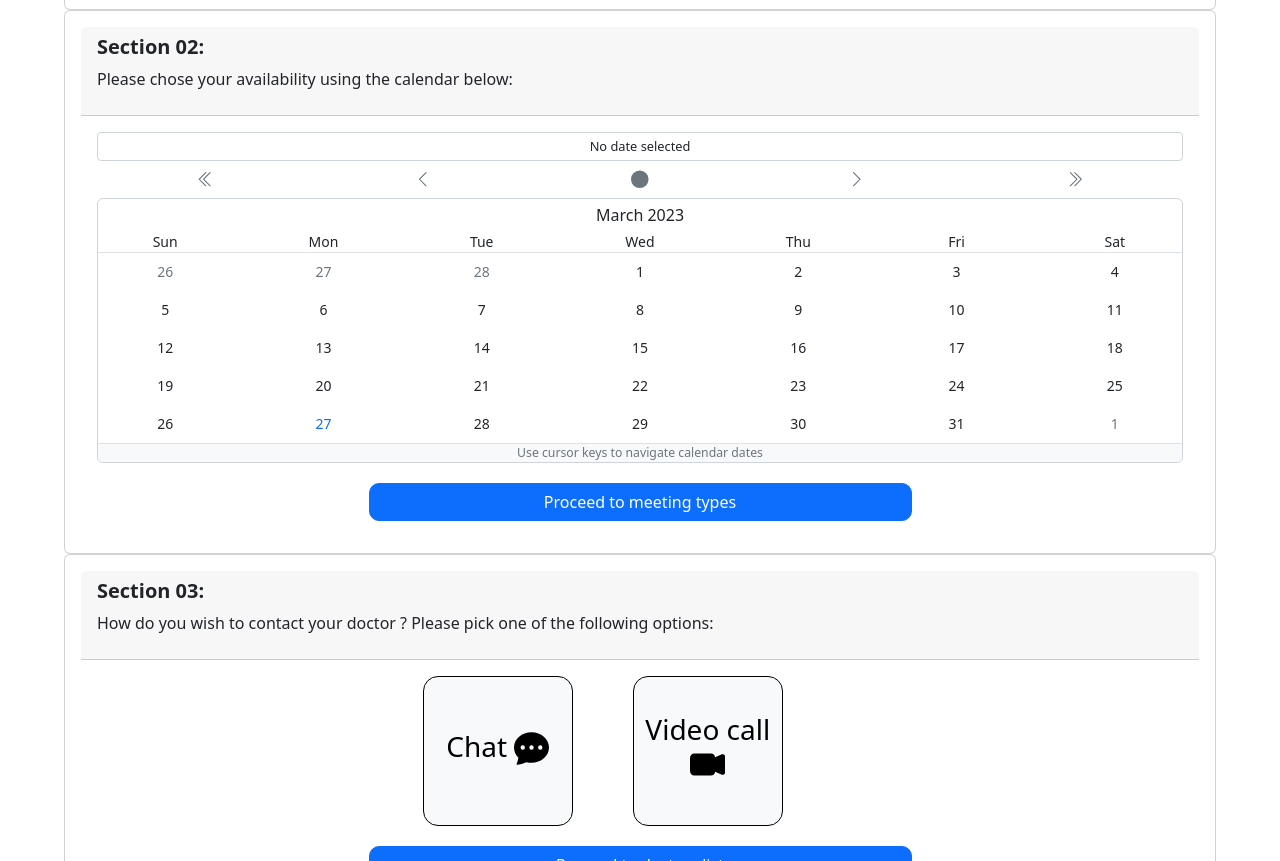
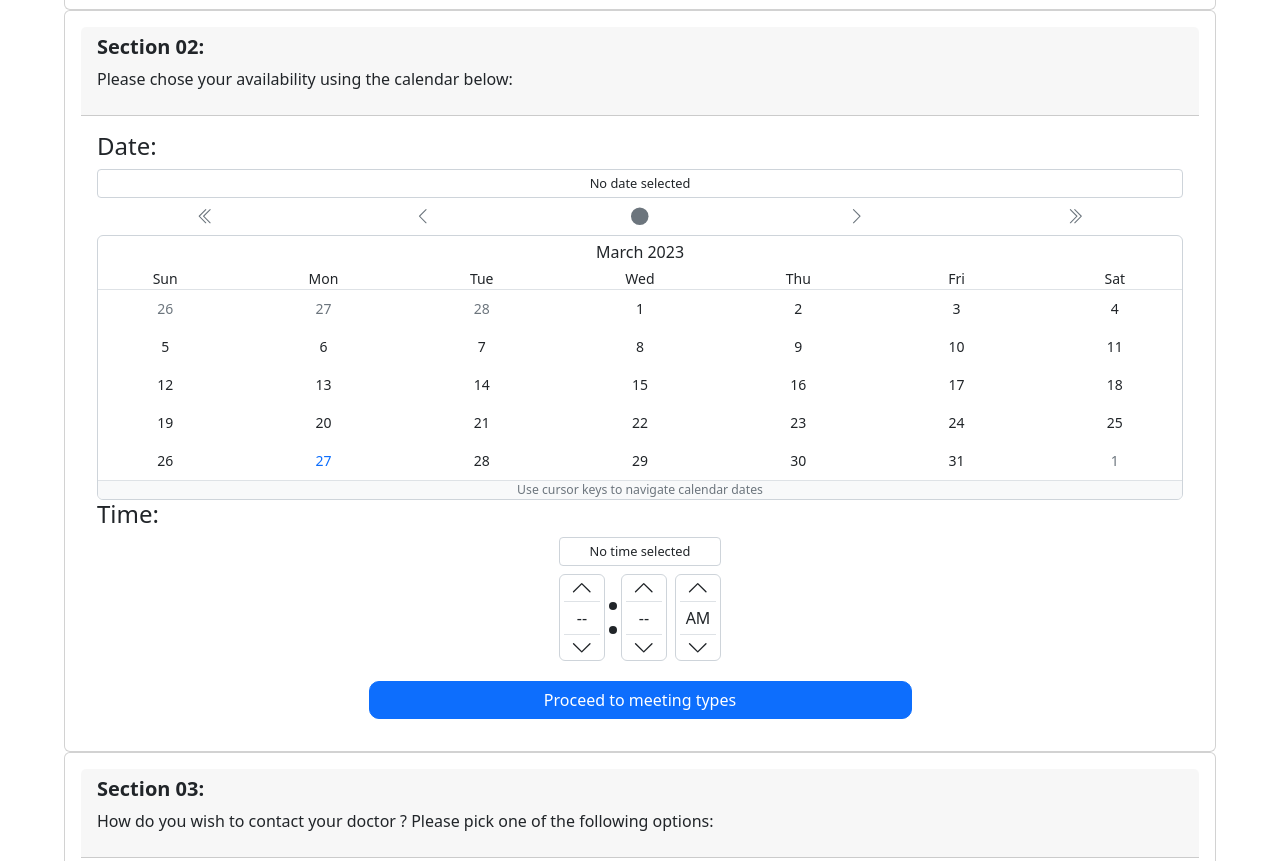
Before and after one commit to alexlrwilliams/mental-health-app, a Vue app in the folder frontend/: page /bookAppointmentForm in a window 1280 px wide. Shown: the part 560-1421 px from the top of the page. Built offline with nearby package versions, Linux system fonts and the light colour scheme.

Commit message:
added 'select Time' in section 2

```diff
--- a/frontend/src/pages/BookAppointmentForm.vue
+++ b/frontend/src/pages/BookAppointmentForm.vue
@@ -39,7 +39,15 @@
         <b-card-body>
 
             <b-form @submit.prevent="" >
+            <h4>Date:</h4>
             <b-calendar block locale="en-US" v-model="selectedDate" @input="saveSelectedDate"></b-calendar>
+            <h4>Time:</h4>
+            <b-row class='time'>
+              <b-col md="auto">
+                <b-time v-model="selectedTime" locale="en" @context="saveSelectedTime"></b-time>
+              </b-col>
+            </b-row>
+
             </b-form>
 
             <div class="booking-section-btn">
@@ -97,6 +105,7 @@ export default {
       description: '',
       selectedDate: '',
       savedDate: '',
+      selectedTime: '',
       type: ''
     }
   },
@@ -107,6 +116,9 @@ export default {
   methods: {
     saveSelectedDate() {
       this.savedDate = this.selectedDate;
+    },
+    saveSelectedTime() {
+
     },
     book() {
 
@@ -142,6 +154,11 @@ export default {
     border-radius: 10px;
     margin-top: 20px
   }
+  .time {
+    display: flex;
+    flex-direction: column;
+    align-items: center;
+}
     .call {
         margin-right: 2px;
     }
```
